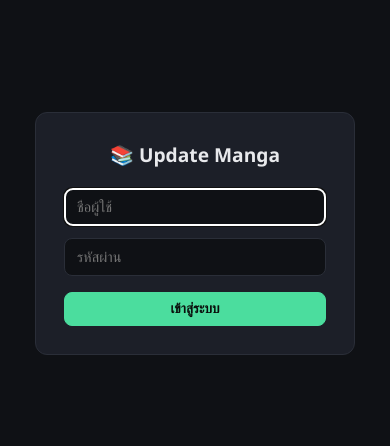
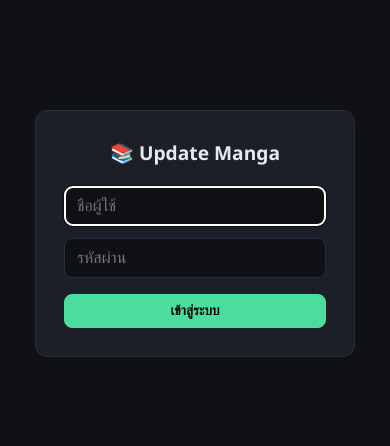
Before and after one commit to mee6262/Update-Manga, a Flask app: page /login in a window 390 px wide. Shown: the part 189-635 px from the top of the page. Run offline with Flask 3, Linux system fonts and the light colour scheme.

Commit message:
Prevent iOS auto-zoom when focusing inputs
Safari บน iPhone ซูมเข้าเองเมื่อแตะช่องพิมพ์ที่ตัวหนังสือเล็กกว่า 16px — บนมือถือตั้งช่องพิมพ์/ช่องเลือก
ทุกช่องเป็น 16px แทนการปิดซูมทั้งหน้า (ยังถ่างนิ้วซูมรูปได้) ตรวจแล้ว 9 ช่อง (login 2 + แอป 7) ไม่มีช่องต่ำกว่า 16px

Co-Authored-By: Claude Opus 5.5 <noreply@anthropic.com>

```diff
--- a/webapp/static/style.css
+++ b/webapp/static/style.css
@@ -764,3 +764,11 @@ a.btn { text-decoration: none; display: inline-block; }
 .menu-item:hover, .menu-item:focus-visible { background: var(--bg-card); outline: none; }
 .menu-check { width: 16px; color: var(--accent); font-weight: 700; }
 .pref-row .grow { flex: 1; min-width: 0; }
+
+/* กันหน้าเว็บซูมเข้าเองตอนแตะช่องพิมพ์บน iPhone: Safari ซูมอัตโนมัติเมื่อตัวหนังสือในช่องเล็กกว่า 16px
+   แก้ที่ขนาดตัวหนังสือแทนการปิดซูมทั้งหน้า (user-scalable=no) ผู้ใช้จะยังถ่างนิ้วซูมดูรูปมังงะได้ตามปกติ */
+@media (pointer: coarse), (max-width: 640px) {
+  input:not([type="checkbox"]):not([type="radio"]),
+  select,
+  textarea { font-size: 16px !important; }
+}
```
